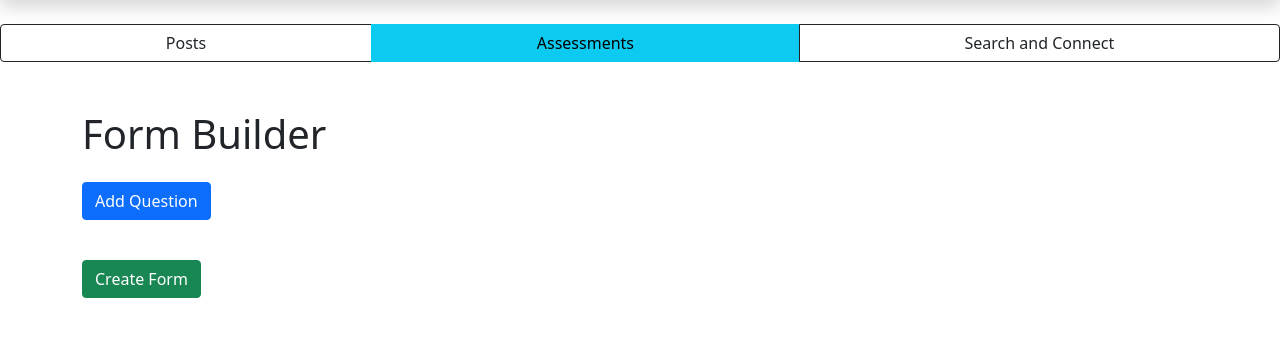
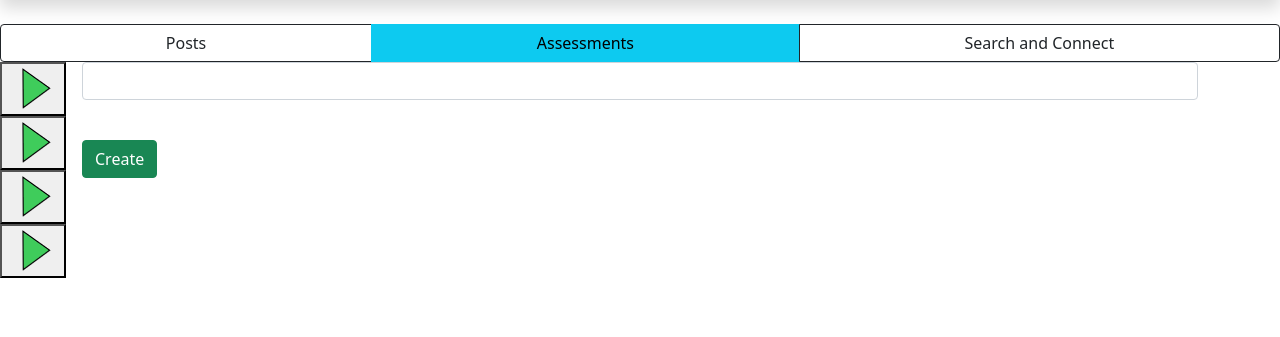
Before and after one commit to hem436/PlacementGyaan, a Flask app: page /assess in a window 1280 px wide. Shown: the part 70-407 px from the top of the page. Run offline with Flask 3, Linux system fonts and the light colour scheme.

Commit message:
added assessment pages

```diff
--- a/templates/assess.html
+++ b/templates/assess.html
@@ -46,29 +46,32 @@
             <button class="btn btn-outline-dark" onclick="window.location.href='/'">Search and Connect</button>
         </div>
         <!-- <div class="container my-5 p-5 border">
-            <div class="header">
-                <input class="form-control text-center" type="text" id="assess_title" name="assess_title">
-            </div>
+
             <div class="card" style="box-sizing: border-box; border: 1px solid black; border-radius: 15px;">
                 <div class="card-body ">
-                    <div class="ms-auto">
-                        <button class=""><img src="/static/img/play.png" alt="copy"></button>
-                        <button class=""><img src="/static/img/play.png" alt="delete"></button>
-                        <button class=""><img src="/static/img/play.png" alt="move up"></button>
-                        <button class=""><img src="/static/img/play.png" alt="move down"></button>
-                    </div>
+
                 </div>
             </div>
         </div> -->
     </div>
-    <div class="container mt-5">
-        <h1>Form Builder</h1>
-        <button id="addQuestion" class="btn btn-primary mt-3">Add Question</button>
+    <div class="d-flex">
+    <div class="btn-group-vertical position-fixed mx-0">
+        <button  id="addQuestion" class=""><img class="img" src="/static/img/play.png" alt="copy"></button>
+        <button class=""><img src="/static/img/play.png" alt="delete"></button>
+        <button class=""><img src="/static/img/play.png" alt="move up"></button>
+        <button class=""><img src="/static/img/play.png" alt="move down"></button>
+    </div>
+    <div class="container mt-0">
+        <div class="header">
+            <input class="form-control text-center" type="text" id="assess_title" name="assess_title">
+
+        </div>
         <form id="formBuilder">
             <div id="questionsContainer" class="mt-4"></div>
-            <button type="submit" class="btn btn-success mt-3">Create Form</button>
+            <button type="submit" class="btn btn-success mt-3">Create</button>
         </form>
     </div>
+</div>
     <script>
         let questionCounter = 0;
 
@@ -81,22 +84,23 @@
                 <div class="card-header">
                     <h5>Question ${questionCounter}</h5>
                     <button class="btn btn-danger btn-sm deleteQuestion">Delete</button>
+                    <div class="form-group">
+                        <label for="questionType${questionCounter}" >Question Type</label>
+                        <select class="form-control qType" id="questionType${questionCounter}" required>
+                            <option value="choice">Choice</option>
+                            <option value="multiSelect">Multi-Select</option>
+                            <opt
+                            ion value="text" selected>Text</option>
+                        </select>
+                    </div>
                 </div>
                 <div class="card-body">
                     <div class="form-group">
                         <label for="questionText${questionCounter}">Question Text</label>
                         <input type="text" class="form-control" id="questionText${questionCounter}" required>
                     </div>
-                    <div class="form-group">
-                        <label for="questionType${questionCounter}">Question Type</label>
-                        <select class="form-control" id="questionType${questionCounter}" required>
-                            <option value="choice">Choice</option>
-                            <option value="multiSelect">Multi-Select</option>
-                            <option value="text">Text</option>
-                        </select>
-                    </div>
-                    <div class="form-group">
-                        <button class="btn btn-primary btn-sm addOption">Add Option</button>
+
+                    <div class="form-group" id="addOption">
                     </div>
                     <div class="optionsContainer"></div>
                 </div>
@@ -114,12 +118,12 @@
             const optionsContainer = event.target.closest('.card-body').querySelector('.optionsContainer');
             const optionInput = document.createElement('input');
             optionInput.type = 'text';
-            optionInput.classList.add('form-control', 'mt-2');
+            optionInput.classList.add('form-control');
             optionInput.placeholder = 'Option text';
 
             const deleteOptionButton = document.createElement('button');
             deleteOptionButton.classList.add('btn', 'btn-danger', 'btn-sm', 'deleteOption');
-            deleteOptionButton.textContent = 'Delete Option';
+            deleteOptionButton.textContent = 'Delete';
 
             const optionWrapper = document.createElement('div');
             optionWrapper.classList.add('d-flex', 'align-items-center');
@@ -131,6 +135,18 @@
 
         function deleteOption(event) {
             event.target.closest('.d-flex').remove();
+        }
+
+        function qType(event) {
+            event.preventDefault();
+            const addOption = event.target.closest('.card').querySelector('#addOption');
+            const questionType = event.target.closest('.card-header').querySelector(`#questionType${questionCounter}`).value;
+            console.log(questionType);
+            if (questionType === 'choice' || questionType === 'multiSelect') {
+                addOption.innerHTML= "<button class='btn btn-primary btn-sm addOption mt-1'>Add Option</button>";
+            } else {
+                addOption.innerHTML = '  ';
+            }
         }
 
         document.getElementById('addQuestion').addEventListener('click', addQuestion);
@@ -145,6 +161,12 @@
             }
         });
 
+        document.addEventListener('input', function (event) {
+            if (event.target.classList.contains('qType')) {
+                qType(event);
+            }
+        });
+
 
         document.getElementById('formBuilder').addEventListener('submit', function (event) {
             event.preventDefault();
@@ -153,7 +175,7 @@
             const previewDocument = previewWindow.document;
 
             const previewContainer = previewDocument.createElement('div');
-            previewContainer.innerHTML = '<h2>Preview Form</h2>';
+            previewContainer.innerHTML = `<h1>${document.querySelector('#assess_title').value}</h1>`;
 
             const questions = document.querySelectorAll('.card');
 
@@ -165,10 +187,16 @@
                 const previewQuestion = previewDocument.createElement('div');
                 previewQuestion.innerHTML = `
                 <h4>${index + 1}. ${questionText}</h4>
-                ${questionType === 'choice' || questionType === 'multiSelect'
-                        ? `<ul>
-                                ${Array.from(options).map(option => `<li>${option.value}</li>`).join('')}
-                            </ul>`
+                ${questionType === 'choice'
+                        ? `<div class="form-check">
+                                ${Array.from(options).map(option => `<input class="form-check-input" type="radio" name="flexRadioDefault" id="option.id" value=${option.value}>`).join('')}
+                            </div>`
+                        : ''
+                    }
+                ${questionType === 'multiSelect'
+                        ? `<div class="form-check">
+                                ${Array.from(options).map(option => `<input class="form-check-input" type="checkbox" name="flexRadioDefault" id="option.id" value=${option.value}>`).join('')}
+                            </div>`
                         : ''
                     }
                 ${questionType === 'text'
```
Also changed, not shown: static/img/play.png.
